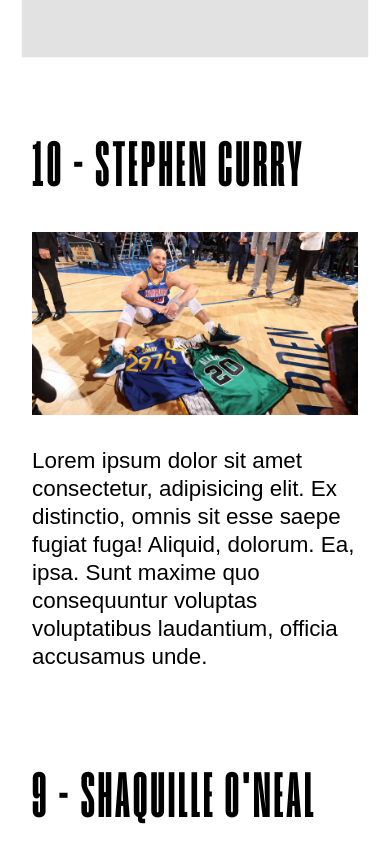
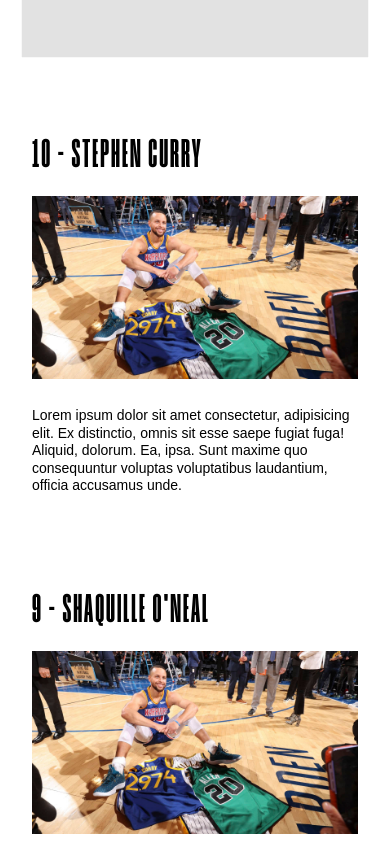
Before and after one commit to rqphy/TopTen, a React (Vite) app: page / in a window 390 px wide. Shown: the part 740-1584 px from the top of the page. Built offline with nearby package versions, Linux system fonts and the light colour scheme.

Commit message:
:iphone: players > make component responsive

```diff
--- a/src/styles/components/players.scss
+++ b/src/styles/components/players.scss
@@ -1,19 +1,19 @@
 .player {
     &__title {
-		font-size: 4rem;
+        font-size: 4em;
         font-weight: 600;
         text-transform: uppercase;
-		letter-spacing: 0.2rem;
+        letter-spacing: 0.05em;
     }
 
     &__illu {
-		margin-top: 2rem;
+        margin-top: 2em;
     }
 
     &__history {
-		margin-top: 2rem;
+        margin-top: 2em;
         font-family: sans-serif;
-		font-size: 1.4rem;
+        font-size: 1.4em;
         line-height: 125%;
     }
 }
--- a/src/styles/global.scss
+++ b/src/styles/global.scss
@@ -3,6 +3,14 @@
     background-color: var(--color-dark);
     font-family: "Humane";
     font-size: 16px;
+
+    @include medium {
+        font-size: 14px;
+    }
+
+    @include small {
+        font-size: 10px;
+    }
 }
 
 canvas {
```
Lines whose indentation alone changed are shown as unchanged.
